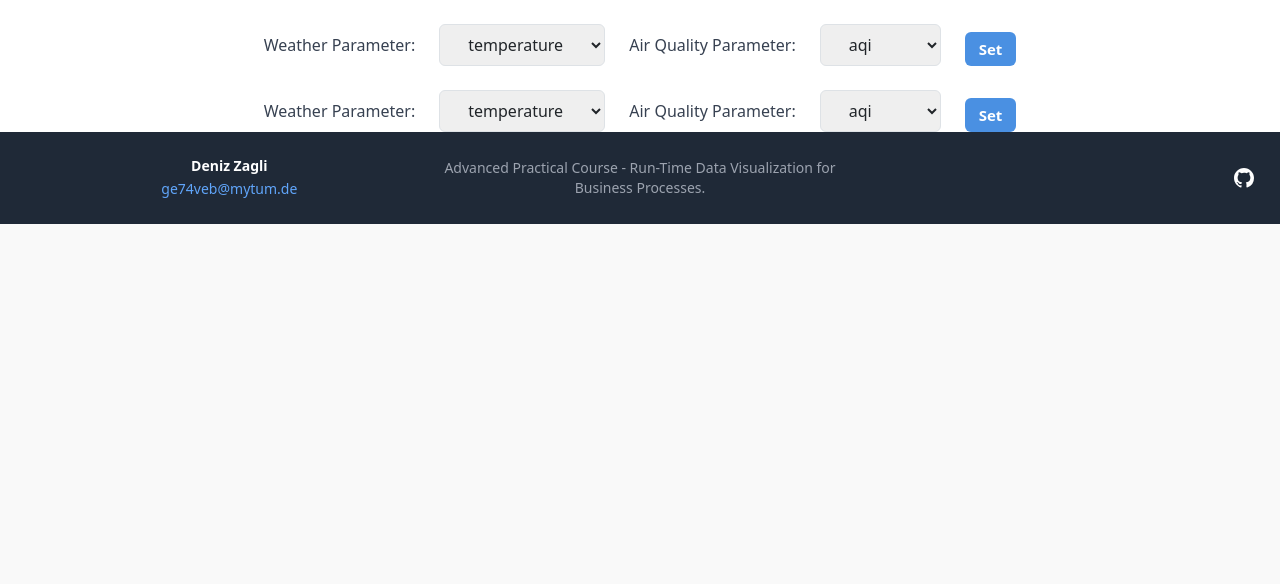
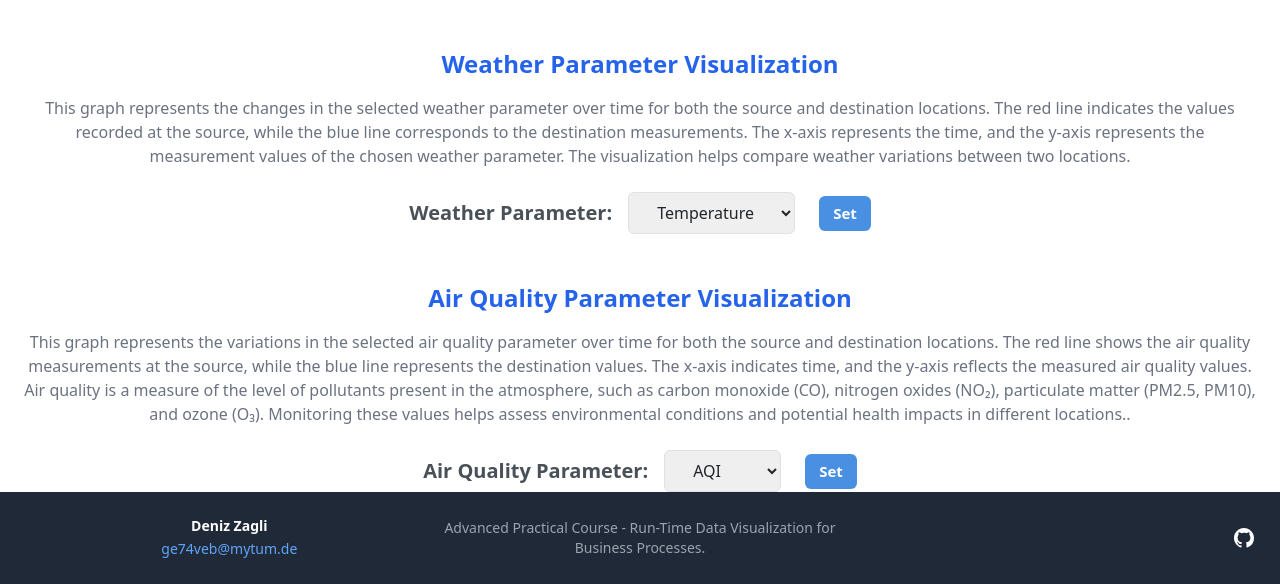
Before and after one commit to denizzagli/praktikum-clearsky, a FastAPI app: template templates/app.html in a window 1280 px wide. Shown: the part 758-1342 px from the top of the page. Before the commit the page ends 982 px from the top, so only its background shows below. Run offline with FastAPI, Linux system fonts and the light colour scheme; the template is opened without the code that fills it, so the values that code supplies are empty; some libraries are stand-ins or nearby versions.

Commit message:
Changing concept of the graphs.

```diff
--- a/main.py
+++ b/main.py
@@ -290,8 +290,7 @@ async def get_air_quality(lat: float = Form(...),
 
 
 @app.get("/get-graph-data/{instance_id}")
-async def get_graph_data(instance_id: str, data_type: str = Query(...), weather_parameter: str = Query(...),
-                         air_pollution_parameter: str = Query(...)):
+async def get_graph_data(instance_id: str, data_type: str = Query(...), parameter: str = Query(...)):
     if instance_id not in instance_data:
         return JSONResponse({"error": "Instance not found"}, status_code=404)
 
@@ -299,22 +298,24 @@ async def get_graph_data(instance_id: str, data_type: str = Query(...), weather_
 
     data = []
 
-    if data_type == "source":
+    if data_type == "weather":
         for i in range(len(instance["source_weather_data"])):
             dt = instance["source_weather_data"][i]["time"]
-            weather_value = instance["source_weather_data"][i][weather_parameter]
-            air_pollution_value = instance["source_air_pollution_data"][i][air_pollution_parameter]
+            source_weather_value = instance["source_weather_data"][i][parameter]
+            destination_weather_value = instance["destination_weather_data"][i][parameter]
 
             data.append(
-                {"dt": dt, "weather_parameter": weather_value, "air_pollution_parameter": air_pollution_value})
-    elif data_type == "destination":
-        for i in range(len(instance["destination_weather_data"])):
-            dt = instance["destination_weather_data"][i]["time"]
-            weather_value = instance["destination_weather_data"][i][weather_parameter]
-            air_pollution_value = instance["destination_air_pollution_data"][i][air_pollution_parameter]
+                {"dt": dt, "source_data": source_weather_value,
+                 "destination_data": destination_weather_value})
+    elif data_type == "air-pollution":
+        for i in range(len(instance["source_air_pollution_data"])):
+            dt = instance["source_air_pollution_data"][i]["time"]
+            source_air_pollution_value = instance["source_air_pollution_data"][i][parameter]
+            destination_air_pollution_value = instance["destination_air_pollution_data"][i][parameter]
 
             data.append(
-                {"dt": dt, "weather_parameter": weather_value, "air_pollution_parameter": air_pollution_value})
+                {"dt": dt, "source_data": source_air_pollution_value,
+                 "destination_data": destination_air_pollution_value})
 
     return {"data": data}
 
--- a/static/css/style.css
+++ b/static/css/style.css
@@ -92,3 +92,12 @@
     margin-top: 40px;
     text-align: center;
 }
+
+.parameter-label {
+    font-size: 20px;
+    font-weight: 600;
+    color: #495057;
+    margin-right: 10px;
+    display: flex;
+    align-items: center;
+}
--- a/static/js/app.js
+++ b/static/js/app.js
@@ -21,8 +21,8 @@ function initApp() {
 
         if (instanceId) {
             fetchDatasForMaps(instanceId);
-            drawEmptyChart("source");
-            drawEmptyChart("destination");
+            drawEmptyChart("weather");
+            drawEmptyChart("air-pollution");
         }
     }
 }
@@ -134,9 +134,8 @@ async function fetchDatasForMaps(instanceId) {
     }
 }
 
-async function setParameters(data_type) {
-    let weatherParameter = document.getElementById("weather-parameter-" + data_type).value;
-    let airQualityParameter = document.getElementById("air-pollution-parameter-" + data_type).value;
+async function setParameters(dataType) {
+    let parameter = document.getElementById(dataType + "-parameter").value;
 
     let pathParts = window.location.pathname.split("/");
     let instanceIdIndex = pathParts.indexOf("app") + 1;
@@ -144,50 +143,51 @@ async function setParameters(data_type) {
 
     if (!instanceId) {
         console.error("Couldn't find instance id.");
+
         return;
     }
 
-    let response = await fetch(`/get-graph-data/${instanceId}?data_type=${data_type}&weather_parameter=${weatherParameter}&air_pollution_parameter=${airQualityParameter}`);
+    let response = await fetch(`/get-graph-data/${instanceId}?data_type=${dataType}&parameter=${parameter}`);
     let jsonData = await response.json();
 
-    drawPlotlyChart(data_type, jsonData, weatherParameter, airQualityParameter);
+    drawPlotlyChart(dataType, jsonData, parameter);
 }
 
-async function drawPlotlyChart(data_type, jsonData, weatherParameter, airQualityParameter) {
+async function drawPlotlyChart(dataType, jsonData, parameter) {
     let timestamps = jsonData.data.map(d => new Date(d.dt * 1000));
-    let weatherValues = jsonData.data.map(d => d["weather_parameter"]);
-    let airQualityValues = jsonData.data.map(d => d["air_pollution_parameter"]);
+    let sourceValues = jsonData.data.map(d => d["source_data"]);
+    let destinationValues = jsonData.data.map(d => d["destination_data"]);
 
     let trace1 = {
         x: timestamps,
-        y: weatherValues,
+        y: sourceValues,
         type: "scatter",
         mode: "lines",
-        name: weatherParameter,
+        name: "Source " + parameter,
         line: {color: "red"}
     };
 
     let trace2 = {
         x: timestamps,
-        y: airQualityValues,
+        y: destinationValues,
         type: "scatter",
         mode: "lines",
-        name: airQualityParameter,
+        name: "Destination " + parameter,
         line: {color: "blue"}
     };
 
     let layout = {
-        title: "Weather & Air Quality Over Time",
+        title: parameter + " Over Time",
         xaxis: {title: "Time"},
         yaxis: {title: "Measurement"}
     };
 
-    Plotly.newPlot("weather-air-quality-chart-" + data_type, [trace1, trace2], layout);
+    Plotly.newPlot(dataType + "-chart", [trace1, trace2], layout);
 }
 
-function drawEmptyChart(data_type) {
+function drawEmptyChart(dataType) {
     let layout = {
-        title: "Weather & Air Pollution Data",
+        title: dataType + " Data",
         xaxis: {title: "Time"},
         yaxis: {title: "Measurement"}
     };
@@ -200,5 +200,5 @@ function drawEmptyChart(data_type) {
         name: "No Data Available"
     }];
 
-    Plotly.newPlot("weather-air-quality-chart-" + data_type, emptyData, layout);
+    Plotly.newPlot(dataType + "-chart", emptyData, layout);
 }
--- a/templates/app.html
+++ b/templates/app.html
@@ -36,106 +36,38 @@
         </div>
     </div>
 
-    <div id="param-description-source" class="mt-4 d-flex flex-column align-items-center">
-        <div class="d-flex gap-4">
+</div>
 
-            <!-- Source Weather Parameter Label -->
-            <div class="text-gray-700 font-medium d-flex align-items-center">
+<div class="container mt-5">
+    <h2 class="text-center text-blue-600 text-2xl font-semibold mt-4">Weather Parameter Visualization</h2>
+    <p class="mt-3 text-center text-gray-500 text-l">This graph represents the changes in the selected weather parameter
+        over time for both the source and destination locations. The red line indicates the values recorded at the
+        source, while the blue line corresponds to the destination measurements. The x-axis represents the time, and the
+        y-axis represents the measurement values of the chosen weather parameter. The visualization helps compare
+        weather variations between two locations.</p>
+
+    <div id="param-description-weather" class="mt-4 d-flex flex-column align-items-center">
+        <div class="d-flex align-items-center gap-3">
+
+            <!-- Weather Parameter Label -->
+            <div class="parameter-label me-0">
                 Weather Parameter:
             </div>
 
-            <!-- Source Weather Parameter -->
-            <div>
-                <label id="weather-parameter-title" for="weather-parameter-source"
-                       class="text-gray-700 font-medium mb-1"
-                       style="display: none;">Weather:</label>
-                <select id="weather-parameter-source" class="border rounded px-4 py-2 w-100">
-                    <option>temperature</option>
-                    <option>precipitation</option>
-                    <option>humidity</option>
-                    <option>wind_speed</option>
-                </select>
-            </div>
-
-            <!-- Source Air Pollution Parameter Label -->
-            <div class="text-gray-700 font-medium d-flex align-items-center">
-                Air Quality Parameter:
-            </div>
-
-            <!-- Source Air Pollution Parameter -->
-            <div>
-                <label id="air-pollution-parameter-title" for="air-pollution-parameter-source"
-                       class="text-gray-700 font-medium mb-1" style="display: none;">Air Pollution:</label>
-                <select id="air-pollution-parameter-source" class="border rounded px-4 py-2 w-100">
-                    <option>aqi</option>
-                    <option>co</option>
-                    <option>no</option>
-                    <option>no2</option>
-                    <option>o3</option>
-                    <option>so2</option>
-                    <option>pm2_5</option>
-                    <option>pm10</option>
-                    <option>nh3</option>
+            <!-- Weather Parameter -->
+            <div class="me-2">
+                <select id="weather-parameter" class="border rounded px-4 py-2 w-100"
+                        aria-label="Select Weather Parameter">
+                    <option value="temperature">Temperature</option>
+                    <option value="precipitation">Precipitation</option>
+                    <option value="humidity">Humidity</option>
+                    <option value="wind_speed">Wind Speed</option>
                 </select>
             </div>
 
             <!-- Source Set Button -->
-            <div class="d-flex align-items-end">
-                <button onclick="setParameters('source')" id="source-set-parameters-button" class="btn-primary-custom">
-                    Set
-                </button>
-            </div>
-        </div>
-    </div>
-
-    <div id="weather-air-quality-chart-source"></div>
-
-    <div id="param-description-destination" class="mt-4 d-flex flex-column align-items-center">
-        <div class="d-flex gap-4">
-
-            <!-- Source Weather Parameter Label -->
-            <div class="text-gray-700 font-medium d-flex align-items-center">
-                Weather Parameter:
-            </div>
-
-            <!-- Source Weather Parameter -->
             <div>
-                <label id="weather-parameter-title-destination" for="weather-parameter-destination"
-                       class="text-gray-700 font-medium mb-1"
-                       style="display: none;">Weather:</label>
-                <select id="weather-parameter-destination" class="border rounded px-4 py-2 w-100">
-                    <option>temperature</option>
-                    <option>precipitation</option>
-                    <option>humidity</option>
-                    <option>wind_speed</option>
-                </select>
-            </div>
-
-            <!-- Source Air Pollution Parameter Label -->
-            <div class="text-gray-700 font-medium d-flex align-items-center">
-                Air Quality Parameter:
-            </div>
-
-            <!-- Source Air Pollution Parameter -->
-            <div>
-                <label id="air-pollution-parameter-title-destination" for="air-pollution-parameter-destination"
-                       class="text-gray-700 font-medium mb-1" style="display: none;">Air Pollution:</label>
-                <select id="air-pollution-parameter-destination" class="border rounded px-4 py-2 w-100">
-                    <option>aqi</option>
-                    <option>co</option>
-                    <option>no</option>
-                    <option>no2</option>
-                    <option>o3</option>
-                    <option>so2</option>
-                    <option>pm2_5</option>
-                    <option>pm10</option>
-                    <option>nh3</option>
-                </select>
-            </div>
-
-            <!-- Source Set Button -->
-            <div class="d-flex align-items-end">
-                <button onclick="setParameters('destination')" id="destination-set-parameters-button"
+                <button onclick="setParameters('weather')" id="weather-set-parameters-button"
                         class="btn-primary-custom">
                     Set
                 </button>
@@ -143,7 +75,55 @@
         </div>
     </div>
 
-    <div id="weather-air-quality-chart-destination"></div>
+    <div id="weather-chart"></div>
+
+</div>
+
+<div class="container mt-5">
+    <h2 class="text-center text-blue-600 text-2xl font-semibold mt-4">Air Quality Parameter Visualization</h2>
+    <p class="mt-3 text-center text-gray-500 text-l">This graph represents the variations in the selected air quality
+        parameter over time for both the source and destination locations. The red line shows the air quality
+        measurements at the source, while the blue line represents the destination values. The x-axis indicates time,
+        and the y-axis reflects the measured air quality values. Air quality is a measure of the level of pollutants
+        present in the atmosphere, such as carbon monoxide (CO), nitrogen oxides (NO₂), particulate matter (PM2.5,
+        PM10), and ozone (O₃). Monitoring these values helps assess
+        environmental conditions and potential health impacts in different locations..</p>
+
+    <div id="param-description-air-pollution" class="mt-4 d-flex flex-column align-items-center">
+        <div class="d-flex align-items-center gap-3">
+
+            <!-- Air Pollution Parameter Label -->
+            <div class="parameter-label me-0">
+                Air Quality Parameter:
+            </div>
+
+            <!-- Air Pollution Parameter -->
+            <div class="me-2">
+                <select id="air-pollution-parameter" class="border rounded px-4 py-2 w-100"
+                        aria-label="Select Air Quality Parameter">
+                    <option value="aqi">AQI</option>
+                    <option value="co">CO</option>
+                    <option value="no">NO</option>
+                    <option value="no2">NO₂</option>
+                    <option value="o3">O₃</option>
+                    <option value="so2">SO₂</option>
+                    <option value="pm2_5">PM2.5</option>
+                    <option value="pm10">PM10</option>
+                    <option value="nh3">NH₃</option>
+                </select>
+            </div>
+
+            <!-- Source Set Button -->
+            <div>
+                <button onclick="setParameters('air-pollution')" id="air-pollution-set-parameters-button"
+                        class="btn-primary-custom">
+                    Set
+                </button>
+            </div>
+        </div>
+    </div>
+
+    <div id="air-pollution-chart"></div>
 
 </div>
 
--- a/templates/base.html
+++ b/templates/base.html
@@ -123,10 +123,10 @@
 <script src="https://unpkg.com/leaflet@1.9.4/dist/leaflet.js"
         crossorigin=""></script>
 
+<script src="https://cdn.plot.ly/plotly-2.27.0.min.js"></script>
+
 <!-- Custom JS -->
 <script src="/static/js/app.js"></script>
 
-<script src="https://cdn.plot.ly/plotly-2.27.0.min.js"></script>
-
 </body>
 </html>
```
